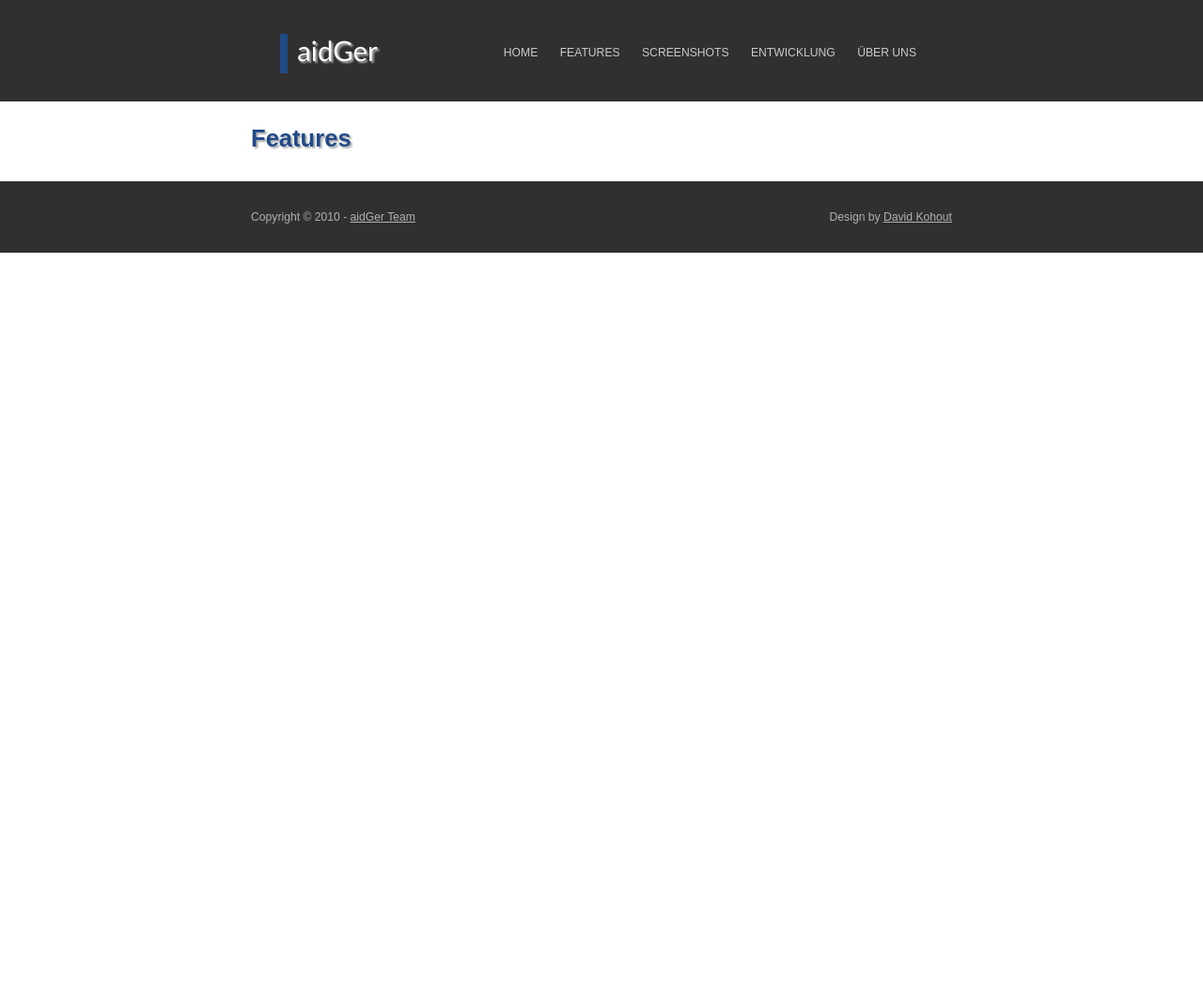
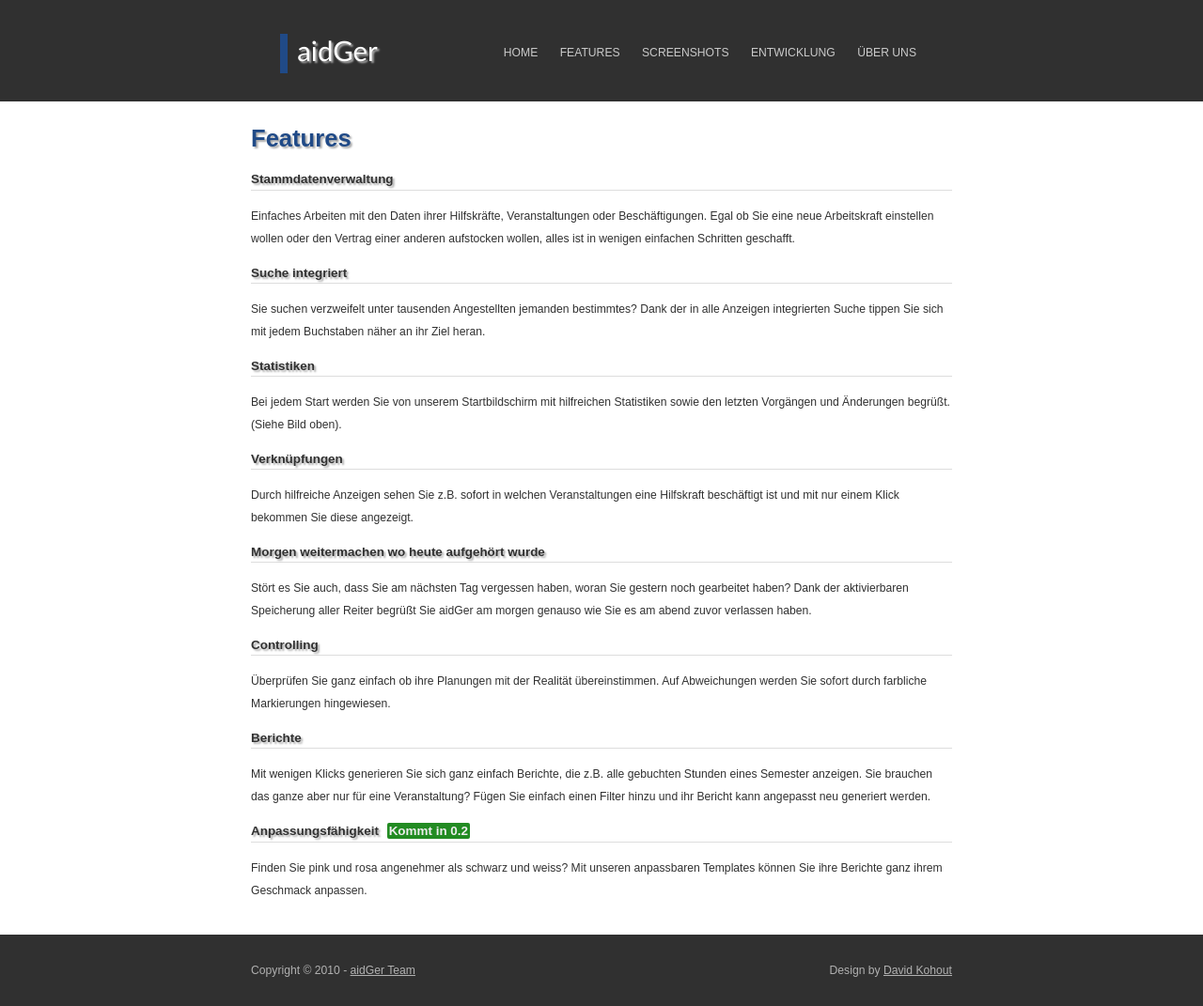
Before and after one commit to aidGer/aidger.github.com, a Jekyll site: the page built from features.html, in a window 1280 px wide. Shown: the whole page at 94% size. Built offline with Jekyll 4.4.1, drawn with Linux system fonts in a browser that asks for light colours; nearby versions of some CDN libraries; some web fonts are replaced; before the commit the page ends 900 px from its top, so only the background shows below that.

Commit message:
Finish up the features

```diff
--- a/features.html
+++ b/features.html
@@ -4,3 +4,49 @@ title: Features
 ---
 
 <h1>Features</h1>
+
+<div class="box">
+    <h3>Stammdatenverwaltung</h3>
+    <p>Einfaches Arbeiten mit den Daten ihrer Hilfskräfte, Veranstaltungen oder Beschäftigungen.
+    Egal ob Sie eine neue Arbeitskraft einstellen wollen oder den Vertrag einer anderen aufstocken wollen,
+    alles ist in wenigen einfachen Schritten geschafft.</p>
+</div>
+
+<div class="box">
+    <h3>Suche integriert</h3>
+    <p>Sie suchen verzweifelt unter tausenden Angestellten jemanden bestimmtes? Dank der in alle Anzeigen integrierten Suche
+    tippen Sie sich mit jedem Buchstaben näher an ihr Ziel heran.</p>
+</div>
+
+<div class="box">
+	<h3>Statistiken</h3>
+	<p>Bei jedem Start werden Sie von unserem Startbildschirm mit hilfreichen Statistiken sowie den letzten Vorgängen und Änderungen begrüßt. (Siehe Bild oben).</p>
+</div>
+
+<div class="box">
+	<h3>Verknüpfungen</h3>
+	<p>Durch hilfreiche Anzeigen sehen Sie z.B. sofort in welchen Veranstaltungen eine Hilfskraft beschäftigt ist und mit nur einem Klick bekommen Sie diese angezeigt.</p>
+</div>
+
+<div class="box">
+    <h3>Morgen weitermachen wo heute aufgehört wurde</h3>
+    <p>Stört es Sie auch, dass Sie am nächsten Tag vergessen haben, woran Sie gestern noch gearbeitet haben?
+    Dank der aktivierbaren Speicherung aller Reiter begrüßt Sie aidGer am morgen genauso wie Sie es am abend zuvor
+    verlassen haben.</p>
+</div>
+
+<div class="box">
+	<h3>Controlling</h3>
+	<p>Überprüfen Sie ganz einfach ob ihre Planungen mit der Realität übereinstimmen. Auf Abweichungen werden Sie sofort durch farbliche Markierungen hingewiesen.
+</div>
+
+<div class="box">
+    <h3>Berichte</h3>
+    <p>Mit wenigen Klicks generieren Sie sich ganz einfach Berichte, die z.B. alle gebuchten Stunden eines Semester anzeigen.
+    Sie brauchen das ganze aber nur für eine Veranstaltung? Fügen Sie einfach einen Filter hinzu und ihr Bericht kann angepasst neu generiert werden.</p>
+</div>
+
+<div class="box">
+    <h3>Anpassungsfähigkeit <span class="null-zwo">Kommt in 0.2</span></h3>
+    <p>Finden Sie pink und rosa angenehmer als schwarz und weiss? Mit unseren anpassbaren Templates können Sie ihre Berichte ganz ihrem Geschmack anpassen.</p>
+</div>
```
Also changed, not shown: index.html (+15 -5 lines).
